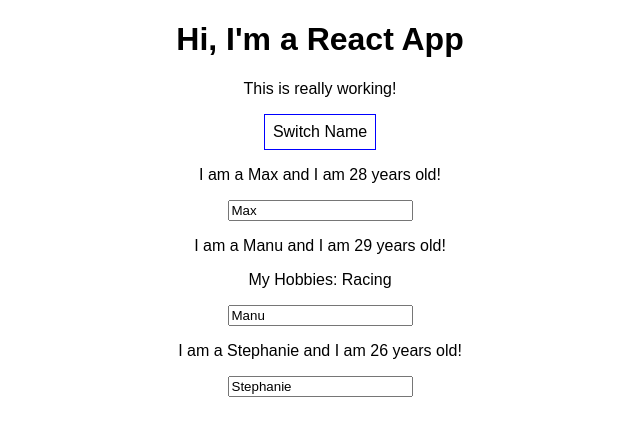
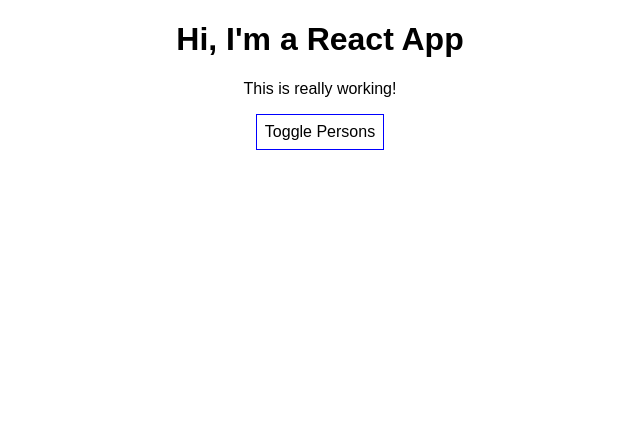
Before and after one commit to StanciuDragosIoan/react_course_max, a React (Create React App) app in the folder apps/react-complete-guide/: page / in a window 1280 px wide. Shown: the top 436 px of the page, without its empty margins (320-960 px from the left). Built offline with nearby package versions, Linux system fonts and the light colour scheme.

Commit message:
Add files via upload

```diff
--- a/apps/react-complete-guide/src/App.js
+++ b/apps/react-complete-guide/src/App.js
@@ -9,7 +9,8 @@ class App extends Component {
       { name: 'Manu', age: 29 },
       { name: 'Stephanie', age: 26 }
     ],
-    otherState: 'some other value'
+    otherState: 'some other value',
+    showPersons: false
   };
 
   switchNameHandler = newName => {
@@ -34,6 +35,14 @@ class App extends Component {
     });
   };
 
+  togglePersonsHandler = event => {
+    const doesShow = this.state.showPersons;
+
+    this.setState({
+      showPersons: !doesShow
+    });
+  };
+
   render() {
     const style = {
       backgroundColor: 'white',
@@ -43,14 +52,11 @@ class App extends Component {
       cursor: 'pointer'
     };
 
-    return (
-      <div className="App">
-        <h1>Hi, I'm a React App</h1>
-        <p>This is really working!</p>
-        {/* return the actual function call through an anonymous arrow function */}
-        <button onClick={() => this.switchNameHandler('Maxmillian')}    style={style}>
-          Switch Name
-        </button>
+    let persons = null;
+
+    if (this.state.showPersons) {
+      persons = (
+        <div>
           <Person
             name={this.state.persons[0].name}
             age={this.state.persons[0].age}
@@ -70,6 +76,19 @@ class App extends Component {
           />
         </div>
       );
+    }
+
+    return (
+      <div className="App">
+        <h1>Hi, I'm a React App</h1>
+        <p>This is really working!</p>
+        {/* return the actual function call through an anonymous arrow function */}
+        <button onClick={this.togglePersonsHandler} style={style}>
+          Toggle Persons
+        </button>
+        {persons}
+      </div>
+    );
     // return React.createElement('div', {className: 'App'}, React.createElement('h1', null, 'Does this work now?'));
   }
 }
```
Lines whose indentation alone changed are shown as unchanged.
